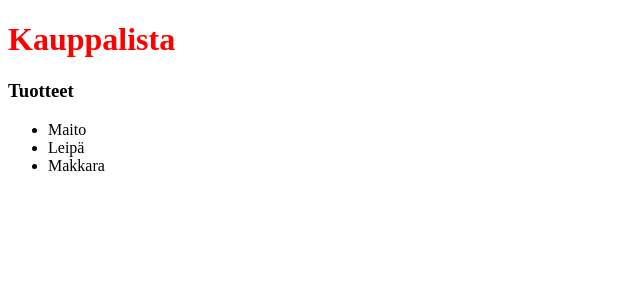
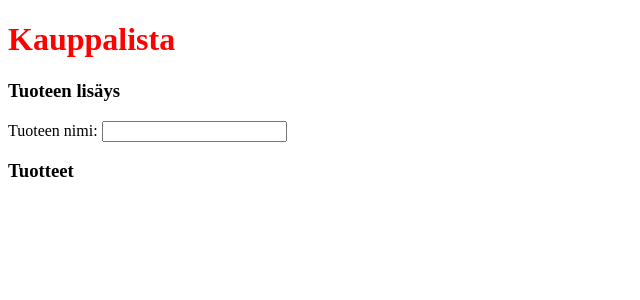
Before and after one commit to pelammin77/Angular-kauppalista, an Angular app in the folder kauppalista/: page / in a window 1280 px wide. Shown: the top 300 px of the page, without its empty margins (0-640 px from the left). Built offline with nearby package versions, Linux system fonts and the light colour scheme.

Commit message:
Listaan lisäys ja poisto toimii

```diff
--- a/kauppalista/src/app/lista/lista.component.html
+++ b/kauppalista/src/app/lista/lista.component.html
@@ -1,10 +1,16 @@
-<h3>  Tuotteet </h3>
- <ul>
- <li *ngFor="let tuote of tuotteet">
 
-  {{tuote.text}}
+<h3> Tuoteen lisäys </h3>
+<form (submit)="lisaaTuote()">
+    Tuoteen nimi: <input  type="text" [(ngModel)]="nimi" name="nimi">
 
- </li>
+</form>
 
 
- </ul>
+<h3> Tuotteet </h3>
+
+    <ul>
+      <li *ngFor = 'let tuote of tuotteet'>
+        {{tuote.text}} <button  (click)="poistaTuote(tuote.text)" > x  </button>
+
+      </li>
+    </ul>
--- a/kauppalista/src/app/lista/lista.component.ts
+++ b/kauppalista/src/app/lista/lista.component.ts
@@ -7,22 +7,26 @@ import { Component, OnInit } from '@angular/core';
 })
 export class ListaComponent implements OnInit {
    tuotteet;
+   nimi;
   constructor() { }
 
   ngOnInit() {
 
-    this.tuotteet = [
-      {
-        text: 'Maito'
-      },
-      {
-        text: 'Leipä'
-      },
-
-      {
-        text: 'Makkara'
-      }
-    ];
+    this.tuotteet = [];
   }
 
-}
+    lisaaTuote(){
+     this.tuotteet.push({
+      text: this.nimi
+       })
+    }
+
+
+   poistaTuote(tuoteenText){
+      for(let i = 0; i < this.tuotteet.length; i++){
+        if( this.tuotteet[i].text === tuoteenText){
+         this.tuotteet.splice(i, 1)
+         }
+       }
+     }
+  }
```
